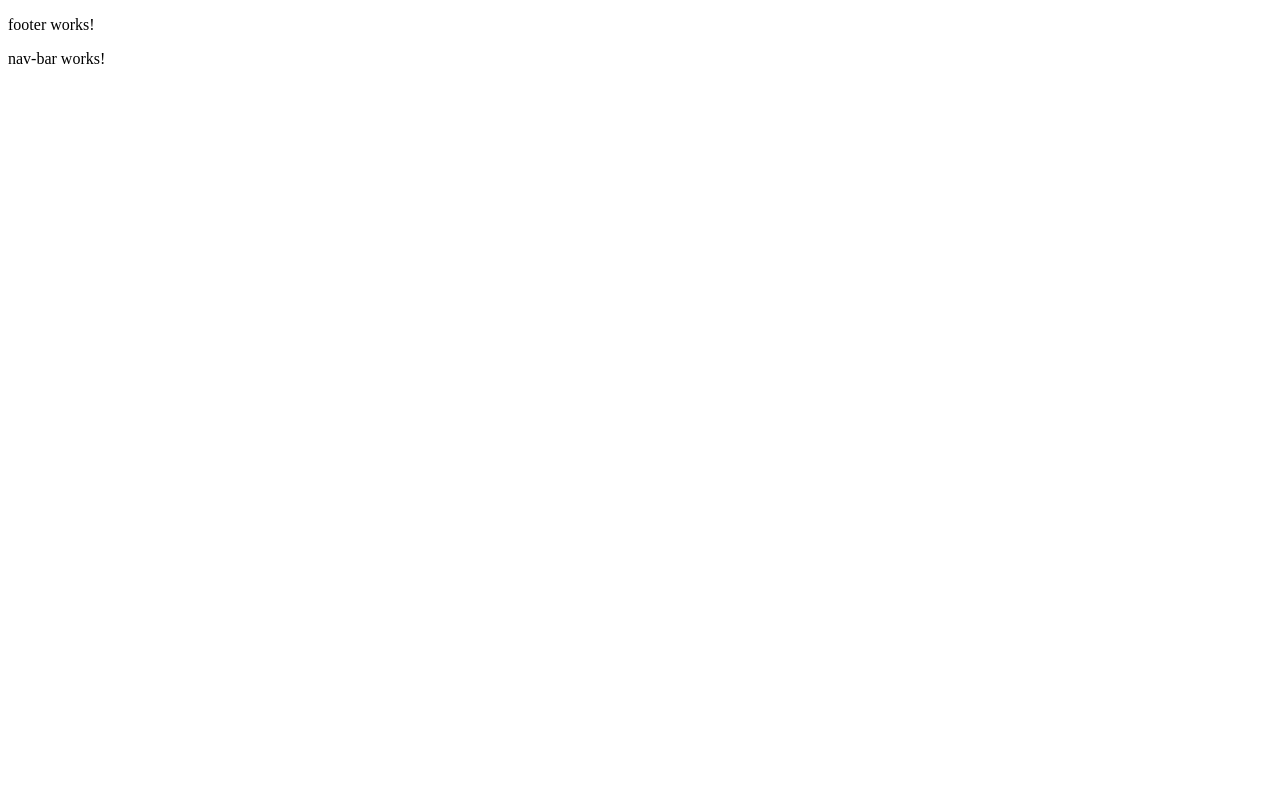
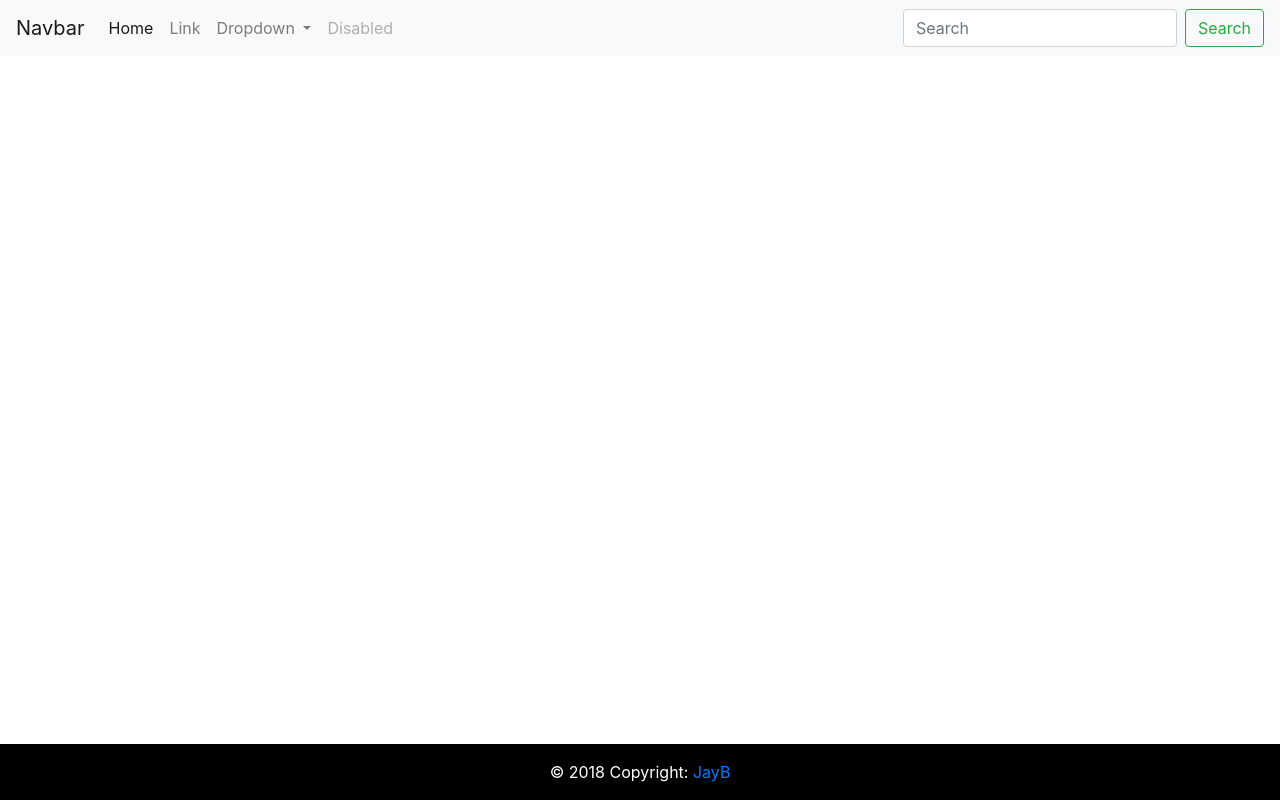
Before and after one commit to jaybkim1/admin-web-client, an Angular app: page / in a window 1280 px wide. Built offline with nearby package versions, Linux system fonts and the light colour scheme.

Commit message:
Bootstrap 4 추가 및 적용 테스트 완료

```diff
--- a/package.json
+++ b/package.json
@@ -21,6 +21,7 @@
     "@angular/platform-browser": "^5.2.0",
     "@angular/platform-browser-dynamic": "^5.2.0",
     "@angular/router": "^5.2.0",
+    "bootstrap": "^4.1.3",
     "core-js": "^2.4.1",
     "rxjs": "^5.5.6",
     "zone.js": "^0.8.19"
--- a/src/app/app.component.css
+++ b/src/app/app.component.css
@@ -0,0 +1,9 @@
+.footer {
+  position: absolute;
+  bottom: 0;
+  width: 100%;
+  /* Set the fixed height of the footer here */
+  height: 60px;
+  line-height: 60px; /* Vertically center the text there */
+  background-color: #f5f5f5;
+}
--- a/src/app/app.component.html
+++ b/src/app/app.component.html
@@ -1,3 +1,6 @@
 <!--The content below is only a placeholder and can be replaced.-->
-<app-footer></app-footer>
-<app-nav-bar></app-nav-bar>
+<main class="d-flex flex-column">
+    <app-nav-bar></app-nav-bar>
+
+    <app-footer></app-footer>
+</main>
--- a/src/app/components/footer/footer.component.css
+++ b/src/app/components/footer/footer.component.css
@@ -0,0 +1,9 @@
+footer {
+   position: fixed;
+   left: 0;
+   bottom: 0;
+   width: 100%;
+   background-color: black;
+   color: white;
+   text-align: center;
+}
--- a/src/app/components/footer/footer.component.html
+++ b/src/app/components/footer/footer.component.html
@@ -1,3 +1,11 @@
-<p>
-  footer works!
-</p>
+<!-- Footer -->
+<footer class="page-footer font-small blue">
+
+  <!-- Copyright -->
+  <div class="footer-copyright text-center py-3">© 2018 Copyright:
+    <a href="https://mdbootstrap.com/bootstrap-tutorial/"> JayB</a>
+  </div>
+  <!-- Copyright -->
+
+</footer>
+<!-- Footer -->
--- a/src/app/components/nav-bar/nav-bar.component.html
+++ b/src/app/components/nav-bar/nav-bar.component.html
@@ -1,3 +1,37 @@
-<p>
-  nav-bar works!
-</p>
+<nav class="navbar navbar-expand-lg navbar-light bg-light">
+  <a class="navbar-brand" href="#">Navbar</a>
+  <button class="navbar-toggler" type="button" data-toggle="collapse" data-target="#navbarSupportedContent" aria-controls="navbarSupportedContent"
+    aria-expanded="false" aria-label="Toggle navigation">
+    <span class="navbar-toggler-icon"></span>
+  </button>
+
+  <div class="collapse navbar-collapse" id="navbarSupportedContent">
+    <ul class="navbar-nav mr-auto">
+      <li class="nav-item active">
+        <a class="nav-link" href="#">Home <span class="sr-only">(current)</span></a>
+      </li>
+      <li class="nav-item">
+        <a class="nav-link" href="#">Link</a>
+      </li>
+      <li class="nav-item dropdown">
+        <a class="nav-link dropdown-toggle" href="#" id="navbarDropdown" role="button" data-toggle="dropdown" aria-haspopup="true"
+          aria-expanded="false">
+          Dropdown
+        </a>
+        <div class="dropdown-menu" aria-labelledby="navbarDropdown">
+          <a class="dropdown-item" href="#">Action</a>
+          <a class="dropdown-item" href="#">Another action</a>
+          <div class="dropdown-divider"></div>
+          <a class="dropdown-item" href="#">Something else here</a>
+        </div>
+      </li>
+      <li class="nav-item">
+        <a class="nav-link disabled" href="#">Disabled</a>
+      </li>
+    </ul>
+    <form class="form-inline my-2 my-lg-0">
+      <input class="form-control mr-sm-2" type="search" placeholder="Search" aria-label="Search">
+      <button class="btn btn-outline-success my-2 my-sm-0" type="submit">Search</button>
+    </form>
+  </div>
+</nav>
```
Also changed, not shown: .angular-cli.json, 1 other file (tests, documents, lock files or other folders).
